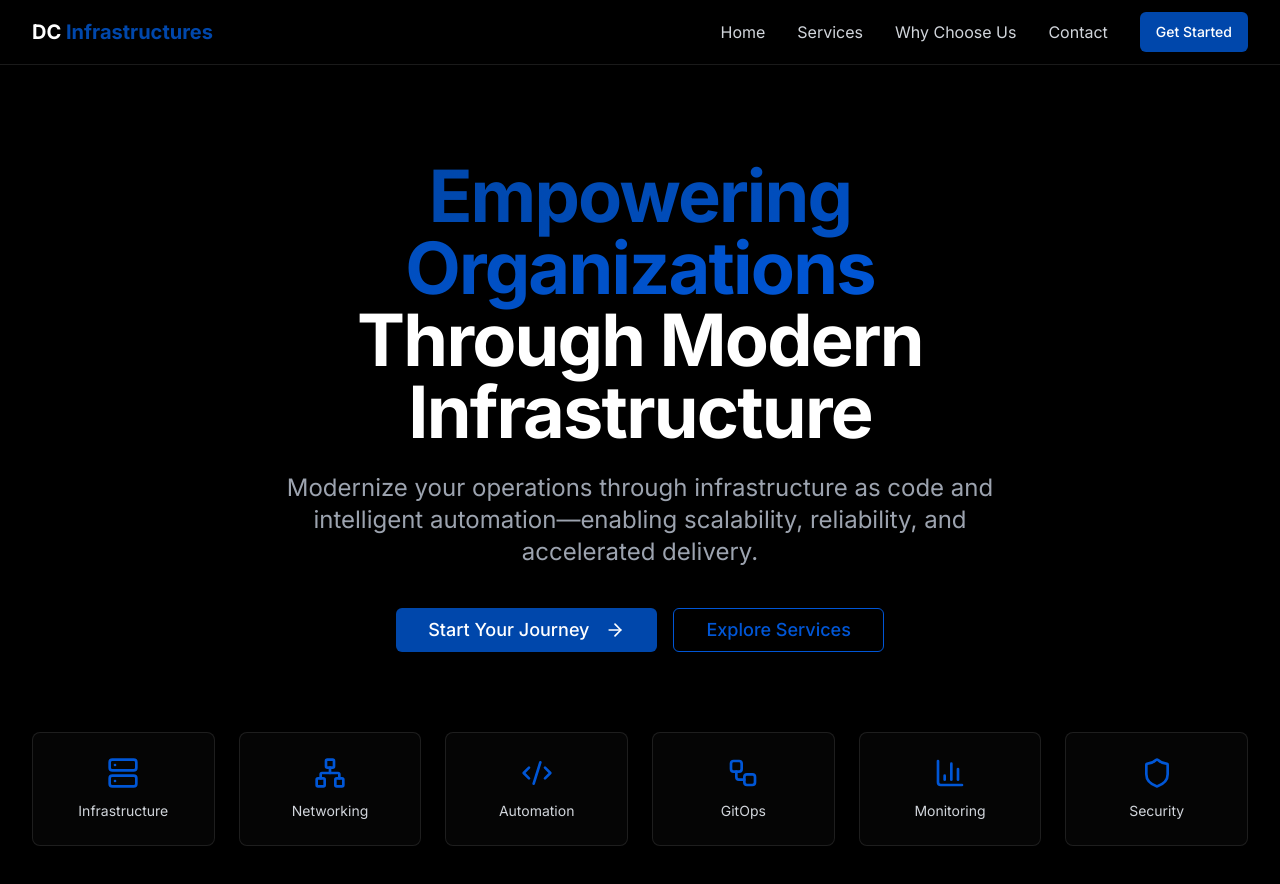
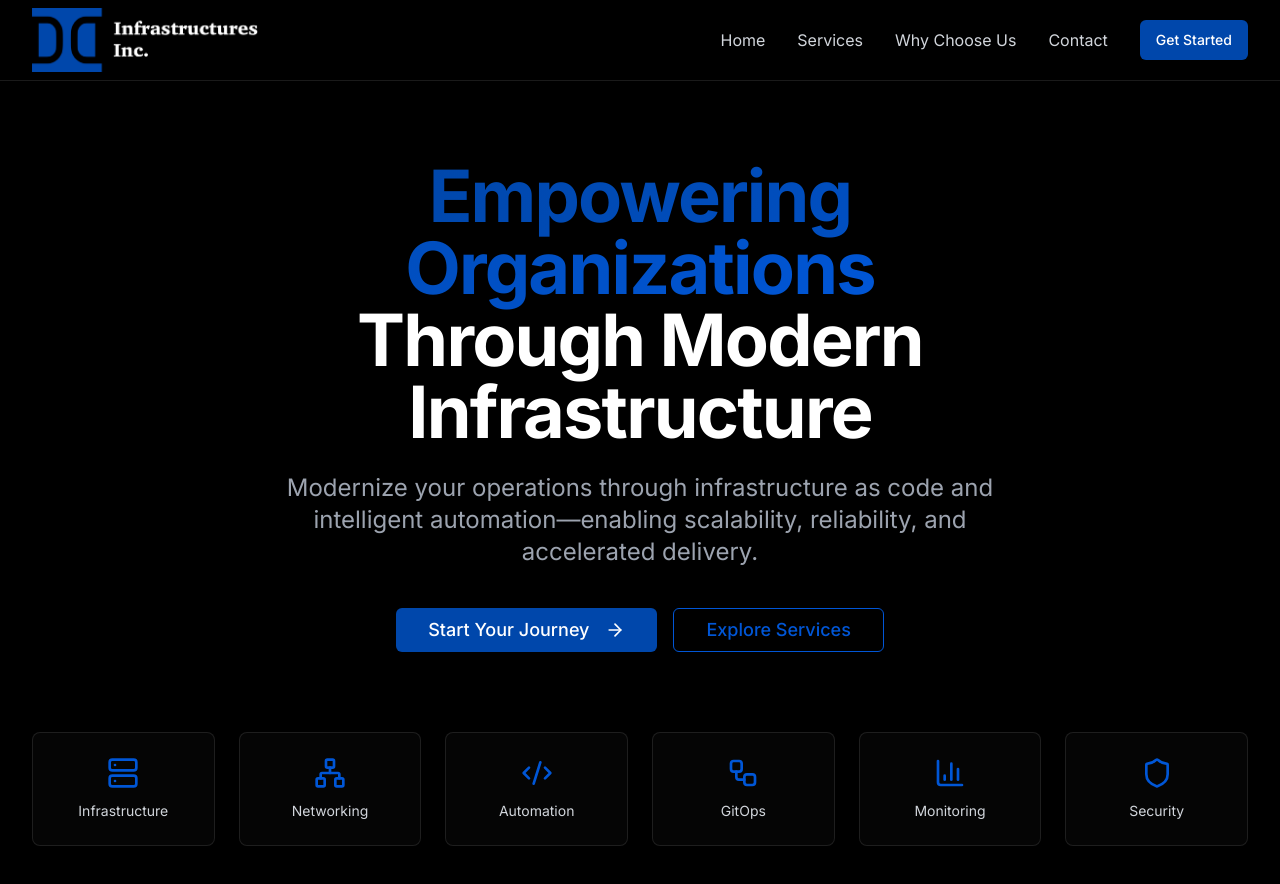
Before and after one commit to Dapacruz/dci-website, a React (Vite) app: page / in a window 1280 px wide. Shown: the top 884 px of the page. Built offline with nearby package versions, Linux system fonts and the light colour scheme.

Commit message:
Add logo to website

```diff
--- a/src/App.tsx
+++ b/src/App.tsx
@@ -73,11 +73,12 @@ export default function App() {
       {/* Navigation */}
       <nav className="fixed top-0 left-0 right-0 z-50 bg-background/80 backdrop-blur-md border-b border-white/10">
         <div className="container-custom">
-          <div className="flex items-center justify-between h-16">
-            <div className="text-xl font-bold">
-              <span className="text-white">DC</span>
-              <span className="text-[#0047AB]"> Infrastructures</span>
-            </div>
+          <div className="flex items-center justify-between h-20">
+            <img
+              src="/logo.png"
+              alt="DC Infrastructures"
+              className="h-16"
+            />
 
             {/* Desktop Navigation */}
             <div className="hidden md:flex items-center gap-8">
```
Also changed, not shown: public/logo.png (added).
